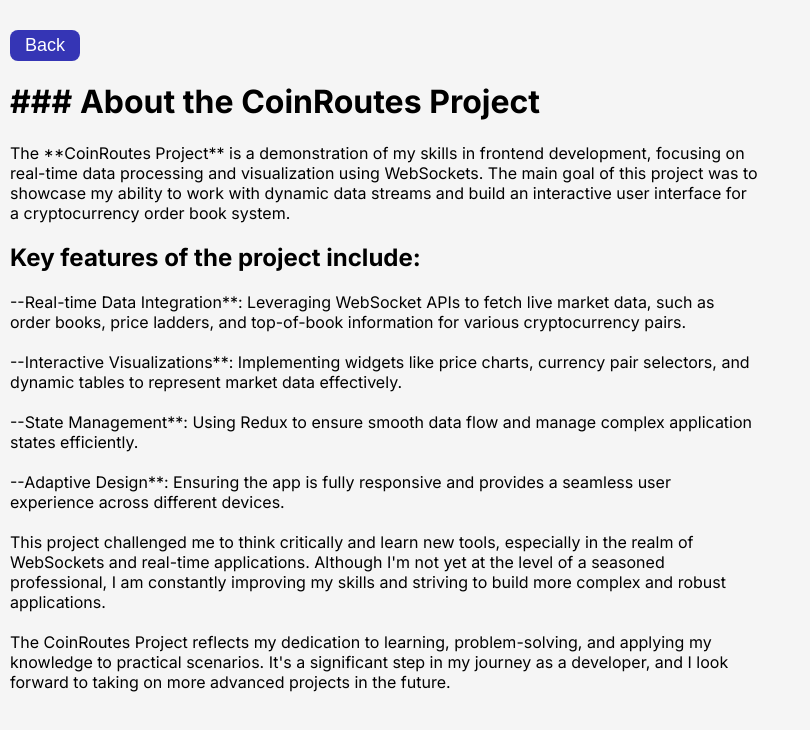
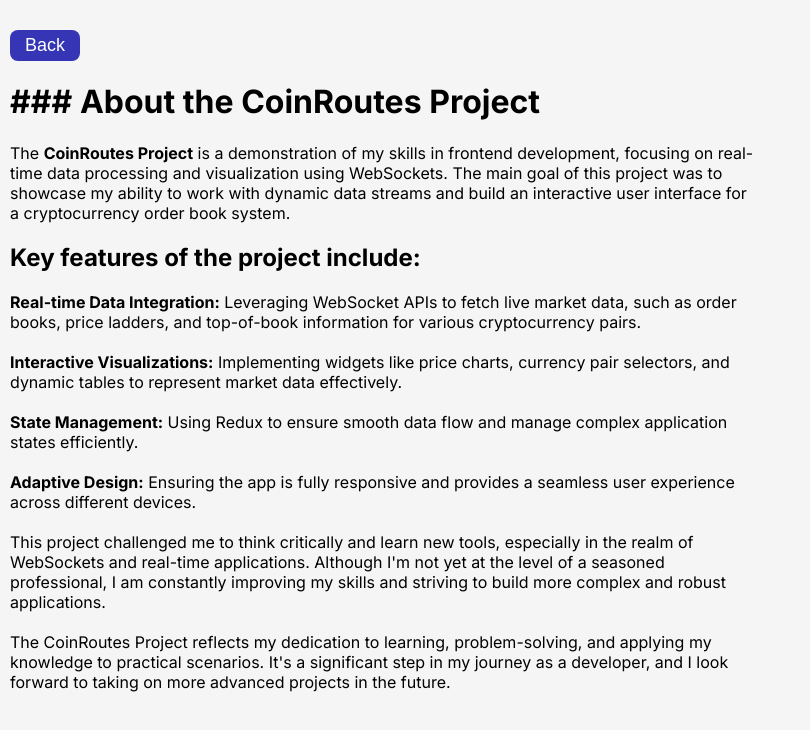
Before and after one commit to Asadullo64/coinroute_on_next.ts, a Next.js app: page /about in a window 1280 px wide. Shown: the top 730 px of the page, without its empty margins (0-810 px from the left). Built offline with nearby package versions, Linux system fonts and the light colour scheme.

Commit message:
fix issue

```diff
--- a/app/about/page.tsx
+++ b/app/about/page.tsx
@@ -4,51 +4,53 @@
 const Aboutpage = () => {
   return (
     <div className="container">
-      <Link href={"/"}><button>Back</button></Link>
-      <h1>### About the CoinRoutes Project </h1>
+      <Link href={"/"}>
+        <button>Back</button>
+      </Link>
+      <h1>### About the CoinRoutes Project</h1>
       <p>
-        The **CoinRoutes Project** is a demonstration of my skills in frontend
-        development, focusing on real-time data processing and visualization
-        using WebSockets. The main goal of this project was to showcase my
-        ability to work with dynamic data streams and build an interactive user
-        interface for a cryptocurrency order book system.
+        The <strong>CoinRoutes Project</strong> is a demonstration of my skills
+        in frontend development, focusing on real-time data processing and
+        visualization using WebSockets. The main goal of this project was to
+        showcase my ability to work with dynamic data streams and build an
+        interactive user interface for a cryptocurrency order book system.
       </p>
       <ul>
-        <h2>Key features of the project include: </h2>
+        <h2>Key features of the project include:</h2>
         <li>
-          --Real-time Data Integration**: Leveraging WebSocket APIs to fetch
-          live market data, such as order books, price ladders, and top-of-book
-          information for various cryptocurrency pairs.{" "}
+          <strong>Real-time Data Integration:</strong> Leveraging WebSocket
+          APIs to fetch live market data, such as order books, price ladders,
+          and top-of-book information for various cryptocurrency pairs.
         </li>
         <br />
         <li>
-          --Interactive Visualizations**: Implementing widgets like price
-          charts, currency pair selectors, and dynamic tables to represent
-          market data effectively.{" "}
+          <strong>Interactive Visualizations:</strong> Implementing widgets
+          like price charts, currency pair selectors, and dynamic tables to
+          represent market data effectively.
         </li>
         <br />
         <li>
-          --State Management**: Using Redux to ensure smooth data flow and
-          manage complex application states efficiently.{" "}
+          <strong>State Management:</strong> Using Redux to ensure smooth data
+          flow and manage complex application states efficiently.
         </li>
         <br />
         <li>
-          --Adaptive Design**: Ensuring the app is fully responsive and
-          provides a seamless user experience across different devices.{" "}
+          <strong>Adaptive Design:</strong> Ensuring the app is fully responsive
+          and provides a seamless user experience across different devices.
         </li>
         <br />
       </ul>
       <p>
         This project challenged me to think critically and learn new tools,
         especially in the realm of WebSockets and real-time applications.
-        Although I'm not yet at the level of a seasoned professional, I am
+        Although I&apos;m not yet at the level of a seasoned professional, I am
         constantly improving my skills and striving to build more complex and
         robust applications.
       </p>
       <br />
       <p>
         The CoinRoutes Project reflects my dedication to learning,
-        problem-solving, and applying my knowledge to practical scenarios. It's
+        problem-solving, and applying my knowledge to practical scenarios. It&apos;s
         a significant step in my journey as a developer, and I look forward to
         taking on more advanced projects in the future.
       </p>
```
